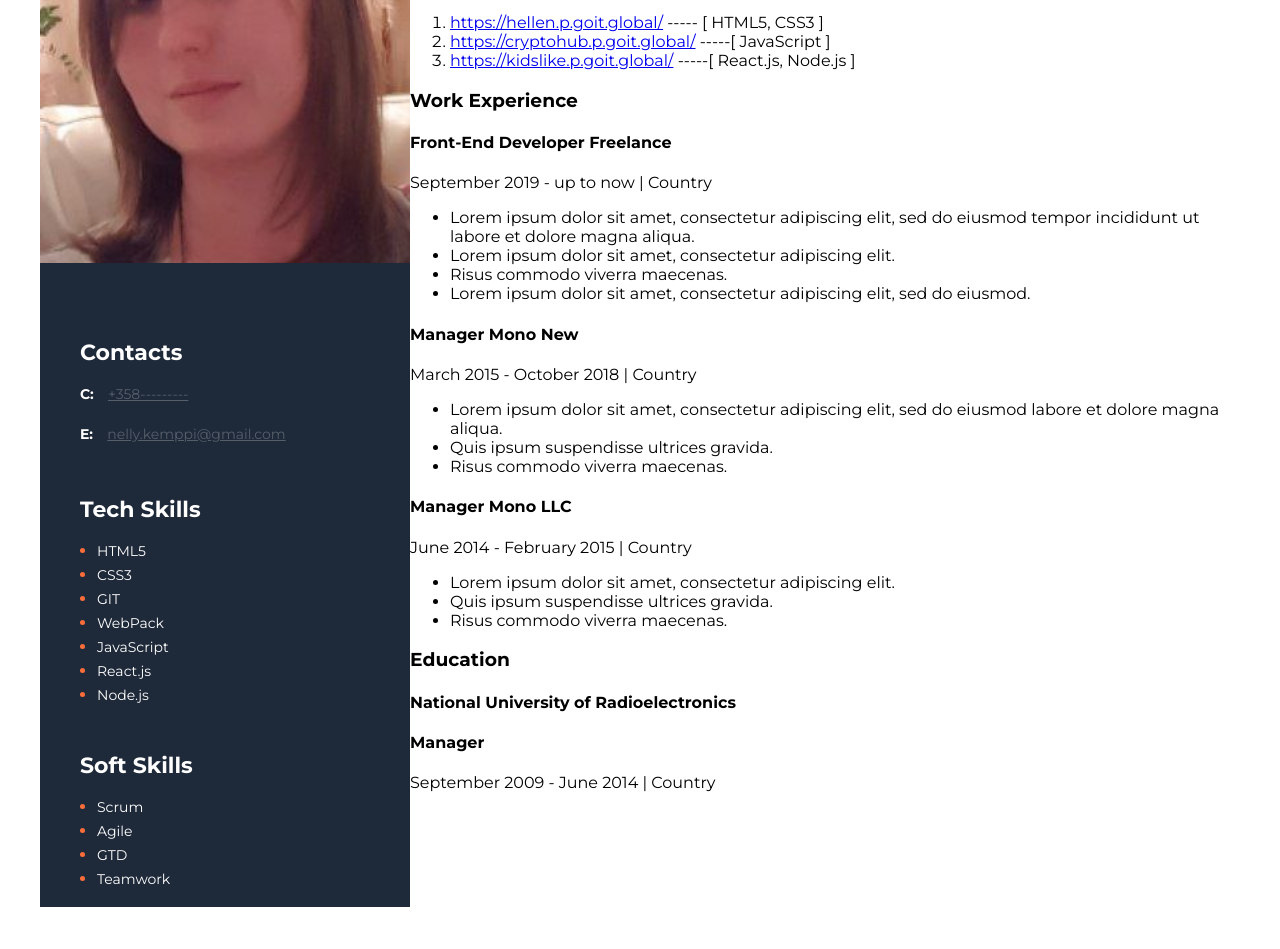
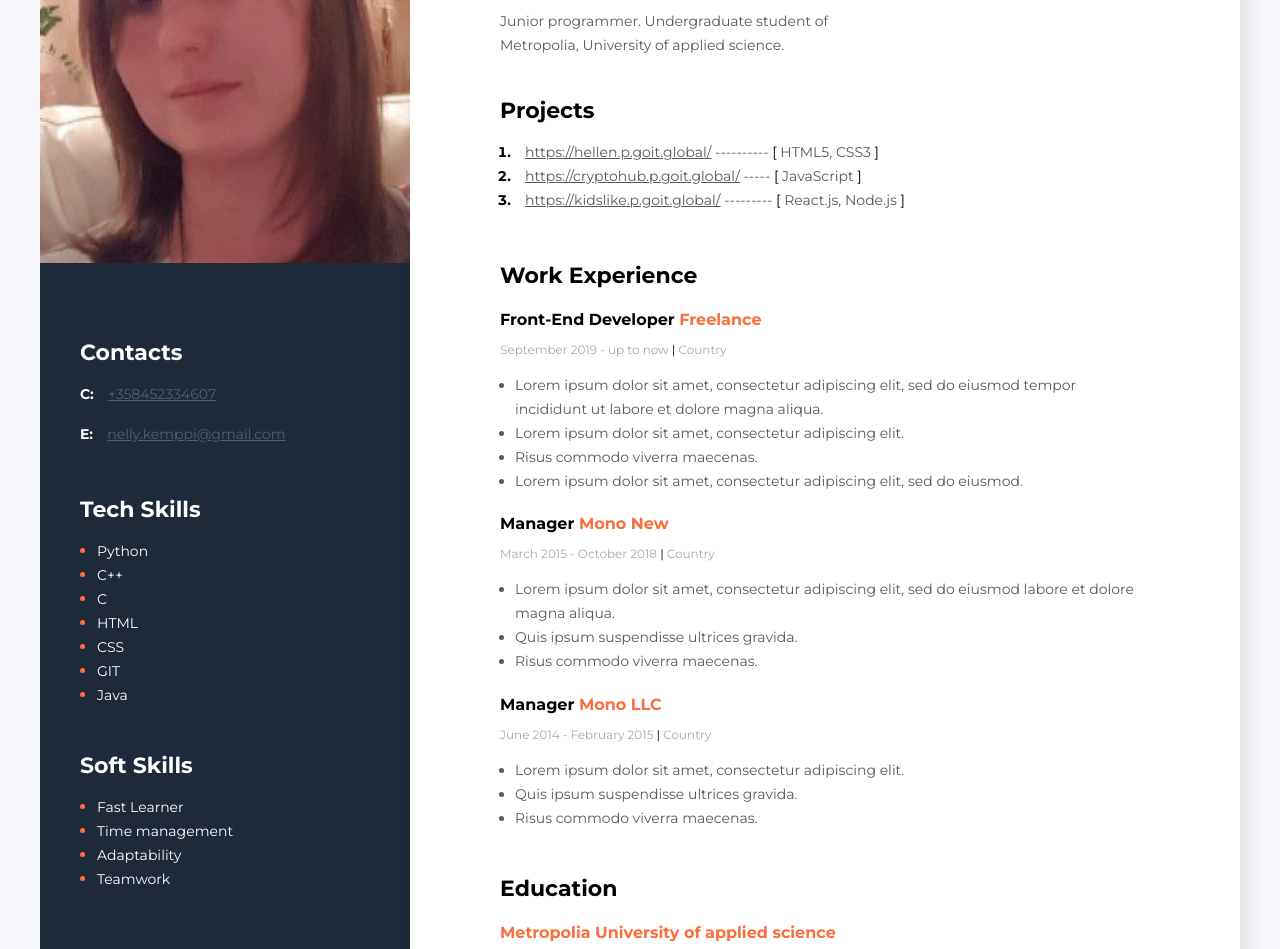
Before and after one commit to Oresama1337/GoIt, a plain HTML site: page index.html in a window 1280 px wide. Shown: the part 243-1192 px from the top of the page. Before the commit the page ends 1158 px from the top, so only its background shows below. Drawn offline with Linux system fonts and the light colour scheme.

Commit message:
a bit changed info

```diff
--- a/css/style.css
+++ b/css/style.css
@@ -1,37 +1,155 @@
 body{
     font-family: 'Montserrat', sans-serif;
+    background-color: #f5f7fa;
+
 }
 
 .main{
     display: flex;
     flex-direction: row-reverse;
-    background-color: #f5f7fa;
     width: 1200px;
     margin: 0 auto;
 }
 .main_content{
-    background: #ffffff;
+    background: #fff;
+    box-shadow: 6px 6px 20px rgba(0, 0, 0, 0.1);
+    padding: 105px 90px;
 }
 
 /* about style */
 .about{
-
+    margin-bottom: 40px;
+}
+.about_position{
+    color: #000000;
+    font-style: normal;
+    font-weight: bold;
+    font-size: 14px;
+    line-height: 17px;
+    margin-bottom: 20px;
+}
+.about_name{
+    color: #000000;
+    font-style: normal;
+    font-weight: bold;
+    font-size: 45px;
+    line-height: 55px;
+    margin-bottom: 25px;
+}
+.about_description{
+    color: #595959;
+    font-style: normal;
+    font-weight: normal;
+    font-size: 14px;
+    line-height: 24px;
+    width: 400px;
 }
 /* projects */
 .projects{
-
+    margin-bottom: 50px;
 }
 
-.project_title{
+.title{
+    color: #000000;
+    font-style: normal;
+    font-weight: bold;
+    font-size: 22px;
+    line-height: 27px;
+    margin-bottom: 10px;
+}
+.projects_list{
+    padding: 0;
+    margin-left: 15px;
+}
+.project_item{
+    color: #000000;
+    font-style: normal;
+    font-weight: bold;
+    font-size: 14px;
+    line-height: 24px;
+}
+.project,
+.project_link{
+    color: #595959;
+    font-style: normal;
+    font-weight: normal;
+    font-size: 14px;
+    line-height: 24px;
+}
+.project_link{
+    margin-left: 10px;
+}
+.project_bracket{
+    color: #000000;
+    font-style: normal;
+    font-weight: normal;
+    font-size: 14px;
+    line-height: 24px;
+}
 
-}
 /* work styles */
 .work{
-
+    margin-bottom: 45px;
+}
+.work_position{
+    color: #000000;
+    font-style: normal;
+    font-weight: bold;
+    font-size: 16px;
+    line-height: 20px;
+    margin-bottom: 10px;
+}
+.organisation{
+    color: #fb6d3a;
+    font-style: normal;
+    font-weight: bold;
+    font-size: 16px;
+    line-height: 20px;
+}
+.period{
+    color: #a8a8a8;
+    font-style: normal;
+    font-weight: normal;
+    font-size: 12px;
+    line-height: 15px;
+    margin-bottom: 10px;
+}
+.line{
+    color: #000000;
+    font-style: normal;
+    font-weight: normal;
+    font-size: 12px;
+    line-height: 15px;
+}
+.work_list{
+    padding: 0;
+    margin-left: 15px;
+}
+.work_list_item{
+    color: #595959;
+    font-style: normal;
+    font-weight: normal;
+    font-size: 14px;
+    line-height: 24px;
 }
 /* education style */
 .education{
-
+}
+.university{
+    font-style: normal;
+    font-weight: 700;
+    font-size: 16px;
+    line-height: 20px;
+    color: #FB6D3A;
+    margin-bottom: 10px;
+}
+.spec{
+    font-style: normal;
+    font-weight: 700;
+    font-size: 16px;
+    line-height: 20px;
+    color: #000000;
+    margin-bottom: 10px;
 }
 
 .sidebar{
--- a/index.html
+++ b/index.html
@@ -17,69 +17,79 @@
         <div class="main_content">
             <!--about user-->
             <div class="about">
-                <h2>Software Developer</h2>
-                <h1>Nelly Kemppi</h1>
-                <p>
-                    Lorem ipsum dolor sit amet, consectetur adipiscing elit,
-                    sed do eiusmod tempor incididunt ut labore et dolore magna aliqua.
-                    Quis ipsum suspendisse ultrices gravida. Risus commodo viverra maecenas accumsan lacus vel facilisis.
+                <h2 class="about_position">Software Developer</h2>
+                <h1 class="about_name">Nelly Kemppi</h1>
+                <p class="about_description">
+                    Junior programmer. Undergraduate student of Metropolia, University of applied science.
                 </p>
 
             </div>
             <!--Projects-->
             <div class="projects">
-                <h3 class="project_title">Projects</h3>
-                <ol>
-                    <li><a href="https://hellen.p.goit.global/">https://hellen.p.goit.global/</a>
-                    -----
-                    [ HTML5, CSS3 ]</li>
-                    <li><a href="https://cryptohub.p.goit.global/">https://cryptohub.p.goit.global/</a>
-                    -----[ JavaScript ]</li>
-                    <li><a href="https://kidslike.p.goit.global/">https://kidslike.p.goit.global/</a>
-                    -----[ React.js, Node.js ]</li>
+                <h3 class="title">Projects</h3>
+                <ol class="projects_list">
+                    <li class="project_item">
+                        <span class="project">
+                            <a href="https://hellen.p.goit.global/" class="project_link">https://hellen.p.goit.global/</a>
+                            ----------
+                            <span class="project_bracket"> [</span> HTML5, CSS3 <span class="project_bracket">]</span>
+                        </span>
+                    </li>
+                    <li class="project_item">
+                        <span class="project">
+                            <a href="https://cryptohub.p.goit.global/" class="project_link">https://cryptohub.p.goit.global/</a>
+                            -----<span class="project_bracket"> [</span> JavaScript <span class="project_bracket">]</span>
+                        </span>
+                    </li>
+                    <li class="project_item">
+                        <span class="project">
+                            <a href="https://kidslike.p.goit.global/" class="project_link">https://kidslike.p.goit.global/</a>
+                            ---------<span class="project_bracket"> [</span> React.js, Node.js <span class="project_bracket">]</span>
+                        </span>
+                    </li>
                 </ol>
             </div>
             <!--Work-->
             <div class="work">
-                <h3>Work Experience</h3>
+                <h3 class="title">Work Experience</h3>
                 <!--company 1-->
                 <div>
-                    <h4>Front-End Developer Freelance</h4>
-                    <p>September 2019 - up to now   |   Country</p>
-                    <ul>
-                        <li>Lorem ipsum dolor sit amet, consectetur adipiscing elit, sed do eiusmod tempor incididunt ut labore et dolore magna aliqua. </li>
-                        <li>Lorem ipsum dolor sit amet, consectetur adipiscing elit.</li>
-                        <li>Risus commodo viverra maecenas. </li>
-                        <li>Lorem ipsum dolor sit amet, consectetur adipiscing elit, sed do eiusmod.</li>
+                    <h4 class="work_position">Front-End Developer <span class="organisation">Freelance</span> </h4>
+                    <p class="period">September 2019 - up to now   <span class="line">|</span>   Country</p>
+                    <ul class="work_list">
+                        <li class="work_list_item">Lorem ipsum dolor sit amet, consectetur adipiscing elit, sed do eiusmod tempor incididunt ut labore et dolore magna aliqua. </li>
+                        <li class="work_list_item">Lorem ipsum dolor sit amet, consectetur adipiscing elit.</li>
+                        <li class="work_list_item">Risus commodo viverra maecenas. </li>
+                        <li class="work_list_item">Lorem ipsum dolor sit amet, consectetur adipiscing elit, sed do eiusmod.</li>
                     </ul>
                 </div>
                 <!--company 2-->
                 <div>
-                    <h4>Manager Mono New</h4>
-                    <p>March 2015 - October 2018   |   Country</p>
-                    <ul>
-                        <li>Lorem ipsum dolor sit amet, consectetur adipiscing elit, sed do eiusmod labore et dolore magna aliqua. </li>
-                        <li>Quis ipsum suspendisse ultrices gravida.</li>
-                        <li>Risus commodo viverra maecenas. </li>
+                    <h4 class="work_position"> Manager <span class="organisation">Mono New</span> </h4>
+                    <p class="period">March 2015 - October 2018   <span class="line">|</span>   Country</p>
+                    <ul class="work_list">
+                        <li class="work_list_item">Lorem ipsum dolor sit amet, consectetur adipiscing elit, sed do eiusmod labore et dolore magna aliqua. </li>
+                        <li class="work_list_item">Quis ipsum suspendisse ultrices gravida.</li>
+                        <li class="work_list_item">Risus commodo viverra maecenas. </li>
                     </ul>
                 </div>
                 <!--company 3-->
                 <div>
-                    <h4>Manager Mono LLC</h4>
-                    <p>June 2014 - February 2015   |   Country</p>
-                    <ul>
-                        <li>Lorem ipsum dolor sit amet, consectetur adipiscing elit. </li>
-                        <li>Quis ipsum suspendisse ultrices gravida.</li>
-                        <li>Risus commodo viverra maecenas. </li>
+                    <h4 class="work_position">Manager <span class="organisation">Mono LLC</span> </h4>
+                    <p class="period">June 2014 - February 2015   <span class="line">|</span>   Country</p>
+                    <ul class="work_list">
+                        <li class="work_list_item">Lorem ipsum dolor sit amet, consectetur adipiscing elit. </li>
+                        <li class="work_list_item">Quis ipsum suspendisse ultrices gravida.</li>
+                        <li class="work_list_item">Risus commodo viverra maecenas. </li>
                     </ul>
                 </div>
             </div>
             <!--Education-->
             <div class="education">
-                <h3>Education</h3>
-                <h4>National University of Radioelectronics</h4>
-                <h4>Manager</h4>
-                <p>September 2009 - June 2014   |   Country</p>
+                <h3 class="title">Education</h3>
+                <h4 class="university">Metropolia University of applied science</h4>
+                <h4 class="spec">Smart Systems</h4>
+                <p class="period">September 2017 - till now   <span class="line">|</span>   Finland</p>
             </div>
         </div>
         <!--Sidebar-->
@@ -91,7 +101,7 @@
                 <div>
                     <p>
                         <span class="contact_type"> C:</span>
-                        <a href="tel:+358---------" class="contact_link">+358---------</a>
+                        <a href="tel:+358452334607" class="contact_link">+358452334607</a>
                     </p>
                     <p>
                         <span class="contact_type"> E:</span>
@@ -103,22 +113,22 @@
             <div class="tech_skills">
                 <h3 class="sidebar_title">Tech Skills</h3>
                 <ul class="tech_skills_list">
-                    <li class="tech_skills_item"> <span class="tech_skills_text">HTML5</span></li>
-                    <li class="tech_skills_item"> <span class="tech_skills_text">CSS3</span></li>
+                    <li class="tech_skills_item"> <span class="tech_skills_text">Python</span></li>
+                    <li class="tech_skills_item"> <span class="tech_skills_text">C++</span></li>
+                    <li class="tech_skills_item"> <span class="tech_skills_text">C</span></li>
+                    <li class="tech_skills_item"> <span class="tech_skills_text">HTML</span></li>
+                    <li class="tech_skills_item"> <span class="tech_skills_text">CSS</span></li>
                     <li class="tech_skills_item"> <span class="tech_skills_text">GIT</span></li>
-                    <li class="tech_skills_item"> <span class="tech_skills_text">WebPack</span></li>
-                    <li class="tech_skills_item"> <span class="tech_skills_text">JavaScript</span></li>
-                    <li class="tech_skills_item"> <span class="tech_skills_text">React.js</span></li>
-                    <li class="tech_skills_item"> <span class="tech_skills_text">Node.js</span></li>
+                    <li class="tech_skills_item"> <span class="tech_skills_text">Java</span></li>
                 </ul>
             </div>
             <!--Soft Skills-->
             <div class="soft_skills">
                 <h3 class="sidebar_title">Soft Skills</h3>
                 <ul class="soft_skills_list">
-                    <li class="soft_skills_item"><span class="soft_skills_text">Scrum</span></li>
-                    <li class="soft_skills_item"><span class="soft_skills_text">Agile</span></li>
-                    <li class="soft_skills_item"><span class="soft_skills_text">GTD</span></li>
+                    <li class="soft_skills_item"><span class="soft_skills_text">Fast Learner</span></li>
+                    <li class="soft_skills_item"><span class="soft_skills_text">Time management</span></li>
+                    <li class="soft_skills_item"><span class="soft_skills_text">Adaptability</span></li>
                     <li class="soft_skills_item"><span class="soft_skills_text">Teamwork</span></li>
                 </ul>
             </div>
```
Also changed, not shown: education_css.PNG (added), net_page.PNG (added), work3_and_education.PNG (added).
